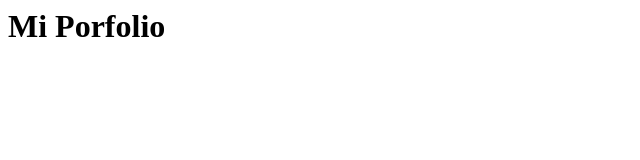
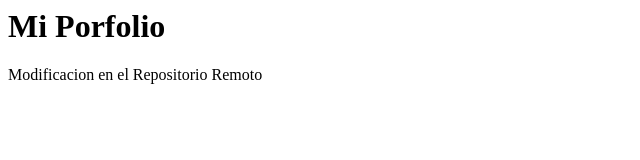
Before and after one commit to federicocordoba/PorfolioFrontend, a plain HTML site: page index.html in a window 1280 px wide. Shown: the whole page, without its empty margins (0-640 px from the left). Drawn offline with Linux system fonts and the light colour scheme.

Commit message:
Update index.html

```diff
--- a/index.html
+++ b/index.html
@@ -1 +1,2 @@
 <h1>Mi Porfolio</h1>
+<p>Modificacion en el Repositorio Remoto</p>
```
